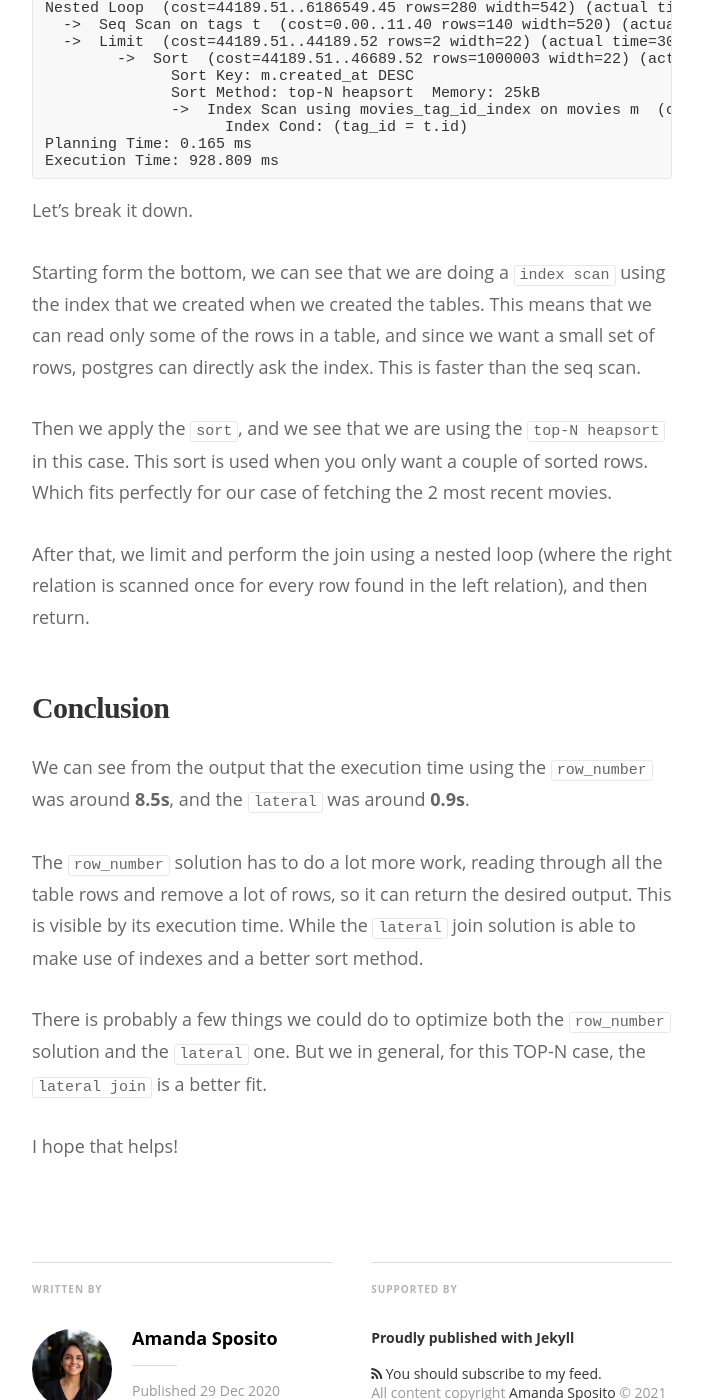
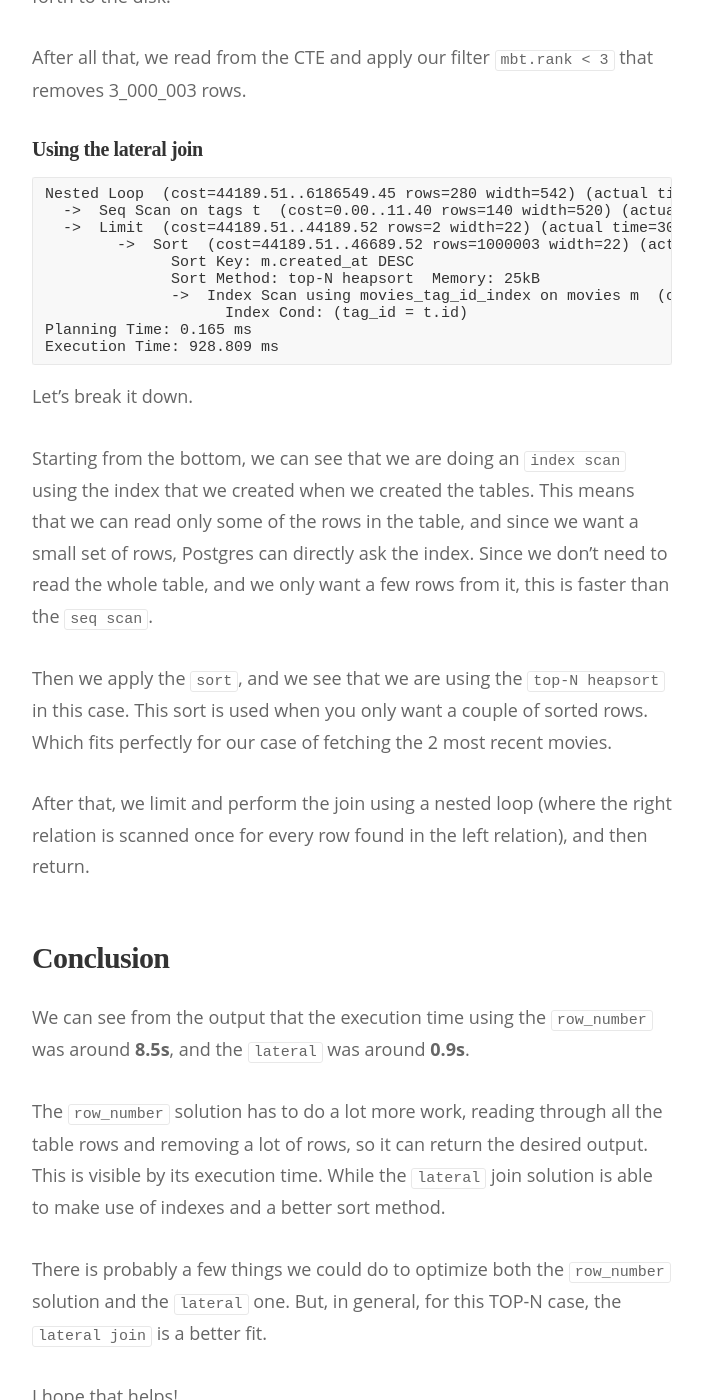
Before and after one commit to amandasposito/amandasposito.github.io, a Jekyll site: the page built from _posts/2021-01-04-postgres-lateral-join.md, in a window 1280 px wide and 1400 px high, scrolled down 7290 px. Shown: the whole window, without its empty margins (288-991 px from the left). Built offline with Jekyll 4.4.1, drawn with Linux system fonts in a browser that asks for light colours; nearby versions of some CDN libraries; some web fonts are replaced; some of the changed text lies outside the part shown.

Commit message:
Second revision

````diff
--- a/_posts/2021-01-04-postgres-lateral-join.md
+++ b/_posts/2021-01-04-postgres-lateral-join.md
@@ -2,7 +2,7 @@
 layout: post
 title:  "Postgres' lateral join, have you heard about it?"
 author: "Amanda Sposito"
-date:   2020-12-29 09:30:00 -0300
+date:   2021-01-04 09:30:00 -0300
 categories:
   - PostgreSQL
   - performance
@@ -70,7 +70,9 @@
 
 One way that we can achieve the desired result is to use the `row_number()` [window function](https://www.postgresql.org/docs/current/functions-window.html) combined with an [WITH query (common table expressions)](https://www.postgresql.org/docs/current/queries-with.html).
 
-It will number the rows according to the partition config we specify in the `over` clause, so at the time we fetch the entries we can limit the number of movies from each tag. Let's see how it works.
+It will number the rows according to the partition config we specify in the over clause. That way, when we fetch the entries, we can limit the number of movies from each tag.
+
+Let’s see how it works.
 
 ```sql
 SELECT
@@ -93,7 +95,9 @@
 | 3 | Arrival | 2016-10-24 00:00:00 | 2 |
 | 3 | Minority Report | 2002-08-02 00:00:00 | 3 |
 
-We can see that the results are numbered within the tag_id from newer to older. Now we can use it with a CTE and include a condition to only fetch the top 2 of each tag.
+Because we specified the `OVER(PARTITION BY tag_id ORDER BY tag_id, created_at DESC)`, the results are partitioned by tag, and ordered both by tag and created_at from newer to older.
+
+This is closer to what we want, but we only want two of each tag, so let's use it with a CTE and include a condition to only fetch the top two of each one.
 
 ```sql
 with movies_by_tags (tag_id, name, created_at, rank) as (
@@ -136,7 +140,9 @@
 ;
 ```
 
-What’s happening is that because of the lateral keyword, we can reference the tags table in the sub-select, and fetch only the movies from that tag, already limiting the results on that step. Without it, we wouldn’t be able to run that query.
+What’s happening here, is that because of the lateral keyword, we can reference the tags table in the sub-select, and fetch only the movies from that tag, already limiting the results on that step.
+
+If we try to do it without it, we wouldn’t be able to run that query, and it would raise an error.
 
 ```sql
 # SELECT *
@@ -271,11 +277,11 @@
 
 Taking a closer look into the output, we can see that the `WindowAgg` and the `Subquery Scan` on the CTE are the two most expensive actions in the query.
 
-First we do a `sequential scan` on the movies table. This means that we scan through every page of data sequentially, read the data, apply the filter (if exists) and then discard the rows that don't fit. This kind of scan **always** reads everything in the table. Unless we need a large portion of the table, this is generally inefficient.
+Starting from the bottom, first we do a `sequential scan` on the movies table. This means that we scan through every page of data sequentially, read the data, apply the filter (if exists) and then discard the rows that don't fit. This kind of scan **always** reads everything in the table. Unless we need a large portion of the table, this is generally inefficient.
 
 Then we apply the `sort`, and we see that we are using the `external merge` instead of the `quicksort` from the first `explain analyze`. This happens when the data does not fit in memory, and we use the disk to process it. This is probably the slowest sort method since there is a lot of back and forth to the disk.
 
-After all that, we read from the CTE and apply our filter (mbt.rank < 3) that removes 3_000_003 rows.
+After all that, we read from the CTE and apply our filter `mbt.rank < 3` that removes 3_000_003 rows.
 
 ##### Using the lateral join
 
@@ -294,7 +300,7 @@
 
 Let's break it down.
 
-Starting form the bottom, we can see that we are doing a `index scan` using the index that we created when we created the tables. This means that we can read only some of the rows in a table, and since we want a small set of rows, postgres can directly ask the index. This is faster than the seq scan.
+Starting from the bottom, we can see that we are doing an `index scan` using the index that we created when we created the tables. This means that we can read only some of the rows in the table, and since we want a small set of rows, Postgres can directly ask the index. Since we don't need to read the whole table, and we only want a few rows from it, this is faster than the `seq scan`.
 
 Then we apply the `sort`, and we see that we are using the `top-N heapsort` in this case. This sort is used when you only want a couple of sorted rows. Which fits perfectly for our case of fetching the 2 most recent movies.
 
@@ -304,8 +310,8 @@
 
 We can see from the output that the execution time using the `row_number` was around **8.5s**, and the `lateral` was around **0.9s**.
 
-The `row_number` solution has to do a lot more work, reading through all the table rows and remove a lot of rows, so it can return the desired output. This is visible by its execution time. While the `lateral` join solution is able to make use of indexes and a better sort method.
+The `row_number` solution has to do a lot more work, reading through all the table rows and removing a lot of rows, so it can return the desired output. This is visible by its execution time. While the `lateral` join solution is able to make use of indexes and a better sort method.
 
-There is probably a few things we could do to optimize both the `row_number` solution and the `lateral` one. But we in general, for this TOP-N case, the `lateral join` is a better fit.
+There is probably a few things we could do to optimize both the `row_number` solution and the `lateral` one. But, in general, for this TOP-N case, the `lateral join` is a better fit.
 
 I hope that helps!
````
Also changed, not shown: other parts of _posts/2021-01-04-postgres-lateral-join.md (+4 -4 lines).
